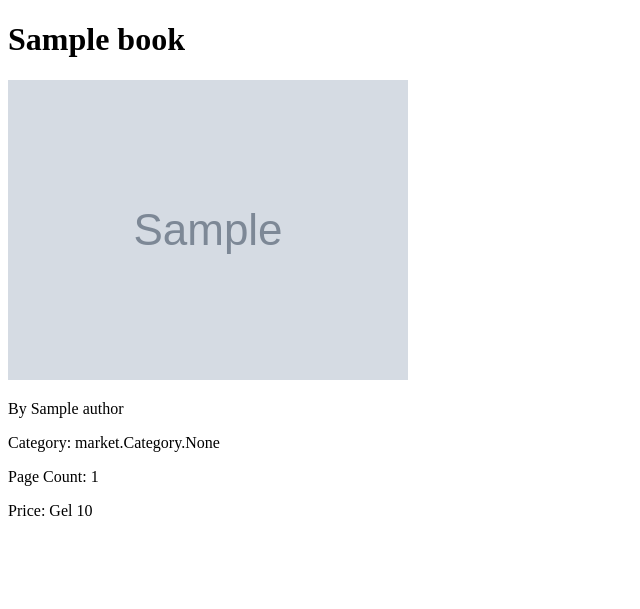
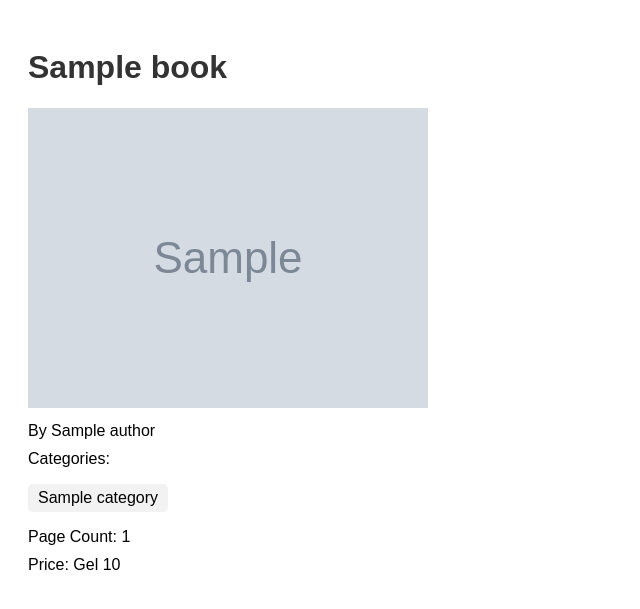
Before and after one commit to inavellevani/Django-beginning, a Django app: page /api/books/1/ in a window 1280 px wide. Shown: the top 609 px of the page, without its empty margins (0-640 px from the left). Run offline with Django 5.2, Linux system fonts and the light colour scheme; tables that the repository leaves empty hold one stand-in row (values such as "Sample post"); grey boxes marked "Sample" are stand-in pictures.

Commit message:
fixed filtering and book details

```diff
--- a/market/models.py
+++ b/market/models.py
@@ -16,6 +16,9 @@ class Category(models.Model):
 
     def __str__(self):
         return self.name
+
+    class Meta:
+        verbose_name_plural = "Categories"
 
 
 class Book(models.Model):
--- a/market/views.py
+++ b/market/views.py
@@ -1,8 +1,9 @@
 from django.shortcuts import render, get_object_or_404
 from django.http import JsonResponse
-from market.models import Book
+from market.models import Book, Author, Category
 from django.core import serializers
 from django.core.paginator import Paginator, EmptyPage, PageNotAnInteger
+from django.db.models import Q
 
 
 def book_list(request):
@@ -12,11 +13,16 @@ def book_list(request):
 
     author_name = request.GET.get('author')
     if author_name:
-        books = books.filter(author_name__name__icontains=author_name)
+        authors = Author.objects.filter(name__icontains=author_name)
+        books = books.filter(author_name__in=authors)
 
     category_name = request.GET.get('category')
     if category_name:
-        books = books.filter(category__name__icontains=category_name)
+        categories = Category.objects.filter(name__icontains=category_name)
+        books = books.filter(category__in=categories)
+
+    paginator = Paginator(books, 3)
+    page_number = request.GET.get('page')
 
     try:
         page_obj = paginator.get_page(page_number)
--- a/templates/book_detail.html
+++ b/templates/book_detail.html
@@ -4,13 +4,40 @@
     <meta charset="UTF-8">
     <title>{{ book.name }}</title>
     <style>
+        /* Add some basic styling */
+        body {
+            font-family: Arial, sans-serif;
+            padding: 20px;
+        }
+        h1 {
+            color: #333;
+        }
+        p {
+            margin: 10px 0;
+        }
+        .categories {
+            list-style-type: none;
+            padding: 0;
+        }
+        .categories li {
+            display: inline-block;
+            margin-right: 10px;
+            background-color: #f2f2f2;
+            padding: 5px 10px;
+            border-radius: 5px;
+        }
     </style>
 </head>
 <body>
     <h1>{{ book.name }}</h1>
     <img src="{{ MEDIA_URL }}{{ book.image.url }}" alt="{{ book.name }} cover">
     <p>By {{ book.author_name }}</p>
-    <p>Category: {{ book.category }}</p>
+    <p>Categories:</p>
+    <ul class="categories">
+        {% for category in book.category.all %}
+            <li>{{ category.name }}</li>
+        {% endfor %}
+    </ul>
     <p>Page Count: {{ book.page_count }}</p>
     <p>Price: Gel {{ book.price }}</p>
 </body>
--- a/templates/welcome.html
+++ b/templates/welcome.html
@@ -80,6 +80,7 @@
     </style>
 </head>
 <body>
+    <h1>Welcome to My Bookshelf</h1>
     <form method="get" action="">
         <label for="author">Filter by Author:</label>
         <input type="text" id="author" name="author" value="{{ request.GET.author }}">
@@ -89,7 +90,6 @@
 
         <button type="submit">Apply Filters</button>
     </form>
-    <h1>Welcome to My Bookshelf</h1>
     <ul>
         {% for book in page_obj %}
             <li>
```
Also changed, not shown: market/migrations/0004_alter_category_options.py (added), media/Animal_farm.jpg (added), media/The_fellowship_of_the_ring.jpg (added), media/The_hobbit.jpg (added), media/catching_fire.jpg (added), media/go_set_a_watchman.jpg (added), media/pride_and_prejudice.jpg (added), media/sense_and_sensibility.jpg (added), media/the_hunger_games.jpg (added), media/to_kill_a_mockingbird.jpg (added).
